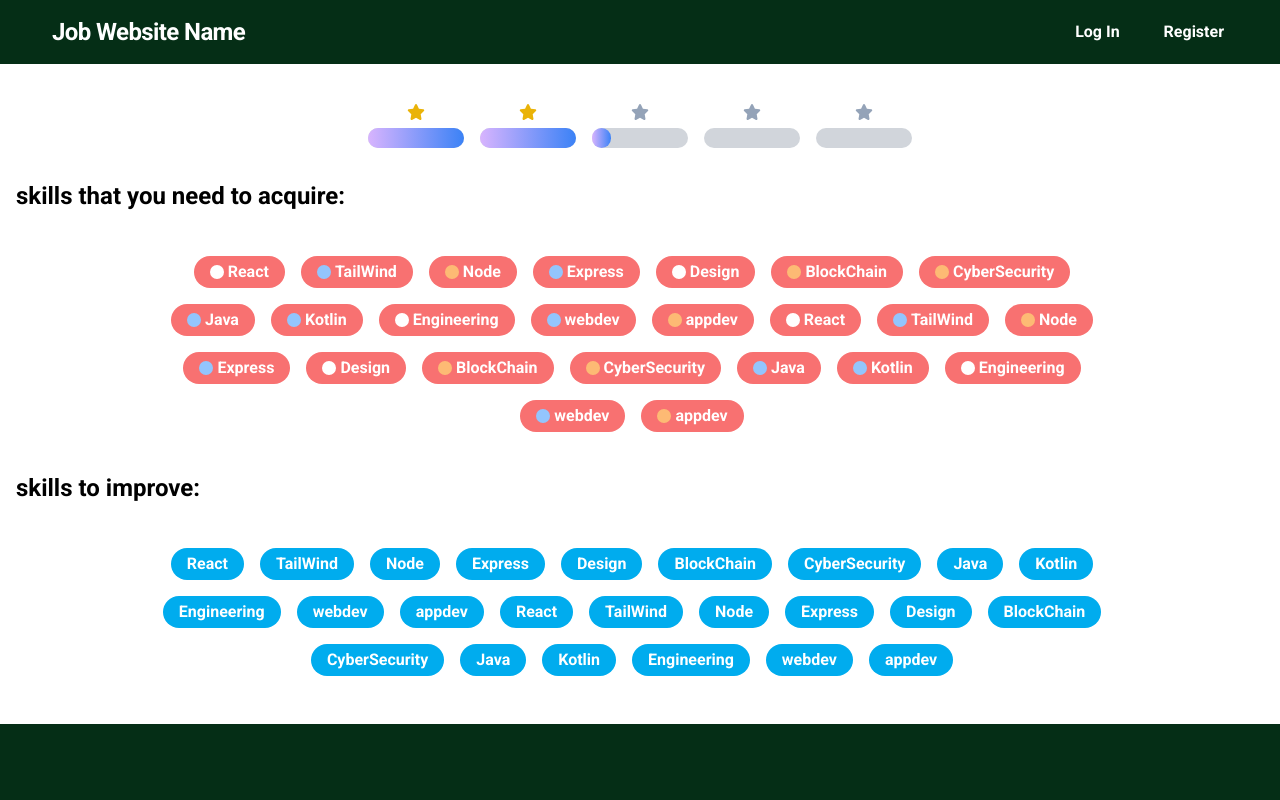
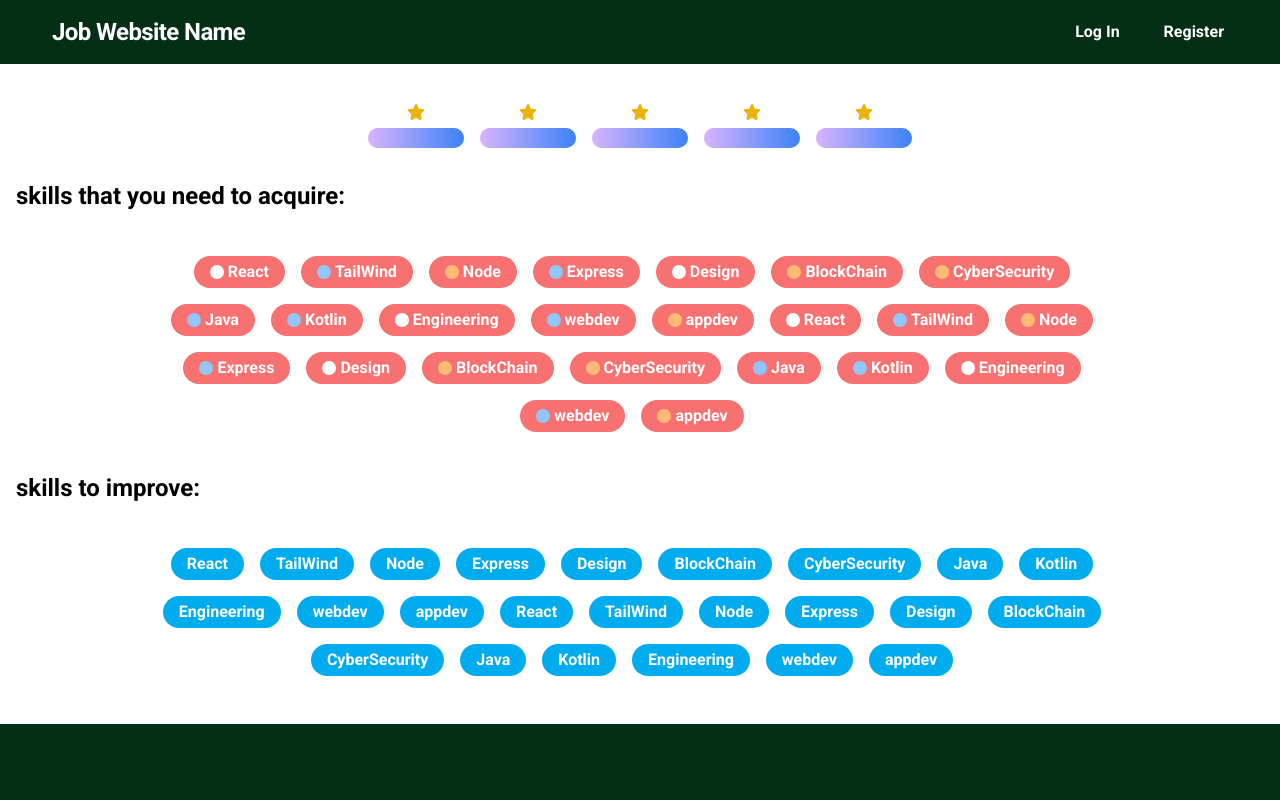
Before and after one commit to Satyajeet-Das/SIH-Beta-Prototype, a React (Vite) app in the folder frontend/: page /skill-gap in a window 1280 px wide. Shown: the top 800 px of the page. Built offline with nearby package versions, Linux system fonts and the light colour scheme.

Commit message:
fix: made progress bar better and added a fallback route

```diff
--- a/frontend/src/App.tsx
+++ b/frontend/src/App.tsx
@@ -24,7 +24,7 @@ function App() {
         />
 
         <Route path="/skill-gap" element={<Layout1><SkillGap /></Layout1>} />
-        {/* <Route path="*" element={<Navigate to="/" />} /> */}
+        <Route path="*" element={<Navigate to="/" />} />
       </Routes>
     </Router>
   );
--- a/frontend/src/components/Progress.tsx
+++ b/frontend/src/components/Progress.tsx
@@ -1,20 +1,56 @@
-import { FontAwesomeIcon } from "@fortawesome/react-fontawesome"
-import { faStar } from "@fortawesome/free-solid-svg-icons"
+import { FontAwesomeIcon } from "@fortawesome/react-fontawesome";
+import { faStar } from "@fortawesome/free-solid-svg-icons";
 
-interface Props {
-    widthPercent: number
+interface widthProps {
+  widthPercent: number;
 }
 
-const Progress = ({widthPercent}: Props) => {
-    return(
-        <div className="flex flex-col">
-            {/* w-24 */}
-            <FontAwesomeIcon className={`items-center mb-2 ${widthPercent===100 ? "text-yellow-500": "text-slate-400"}`} icon={faStar} />
-            <div className="bg-gray-300 w-16 md:w-24 h-5 rounded-3xl border-none">
-                <div className="bg-gradient-to-r from-purple-300 to-blue-500 h-5 rounded-3xl" style={{ width: `${widthPercent}%` }}></div>
-            </div>
-        </div>
-    )
+const Progress = ({ widthPercent }: widthProps) => {
+    return (
+    <div className="flex flex-col">
+      {/* w-24 */}
+      <FontAwesomeIcon
+        className={`items-center mb-2 ${
+          widthPercent === 100 ? "text-yellow-500" : "text-slate-400"
+        }`}
+        icon={faStar}
+      />
+      <div className="bg-gray-300 w-16 md:w-24 h-5 rounded-3xl border-none">
+        <div
+          className="bg-gradient-to-r from-purple-300 to-blue-500 h-5 rounded-3xl"
+          style={{ width: `${widthPercent}%` }}
+        ></div>
+      </div>
+    </div>
+  );
+};
+
+interface ratingProps {
+  rating: number;
 }
 
-export default Progress;
+const ProgressBar = ({ rating }: ratingProps) => {
+  if(rating > 5) rating = 5;
+  else if(rating < 0) rating = 0
+
+  const fullStars = Math.floor(rating);
+  const partialStar = (rating - fullStars)*100;
+  const totalStars = 5;
+  return (
+    <div className="flex flex-row space-x-4 align-middle justify-center">
+      {Array.from({ length: fullStars}).map((_, index) => (
+        <Progress key={index} widthPercent={100} />
+      ))}
+
+      {/* Render the partial star if there is any */}
+      {partialStar > 0 && <Progress widthPercent={partialStar} />}
+
+      {/* Render the remaining empty stars */}
+      {Array.from({ length: totalStars - fullStars - (partialStar > 0 ? 1 : 0) }).map((_, index) => (
+        <Progress key={fullStars + index + 1} widthPercent={0} />
+      ))}
+    </div>
+  );
+};
+
+export default ProgressBar;
--- a/frontend/src/pages/skillGap.tsx
+++ b/frontend/src/pages/skillGap.tsx
@@ -1,5 +1,5 @@
 import { useState } from "react";
-import Progress from "../components/Progress";
+import ProgressBar from "../components/Progress";
 import SkillTags from "../components/Skilltags";
 
 const SkillGap = () => {
@@ -32,13 +32,7 @@ const SkillGap = () => {
 
   return (
     <>
-      <div className="flex flex-row space-x-4 align-middle justify-center">
-        <Progress widthPercent={100} />
-        <Progress widthPercent={100} />
-        <Progress widthPercent={20} />
-        <Progress widthPercent={0} />
-        <Progress widthPercent={0} />
-      </div>
+    <ProgressBar rating={5} />
       <h2 className="mt-8 mb-9 text-2xl font-bold">
         skills that you need to acquire:
       </h2>
```
